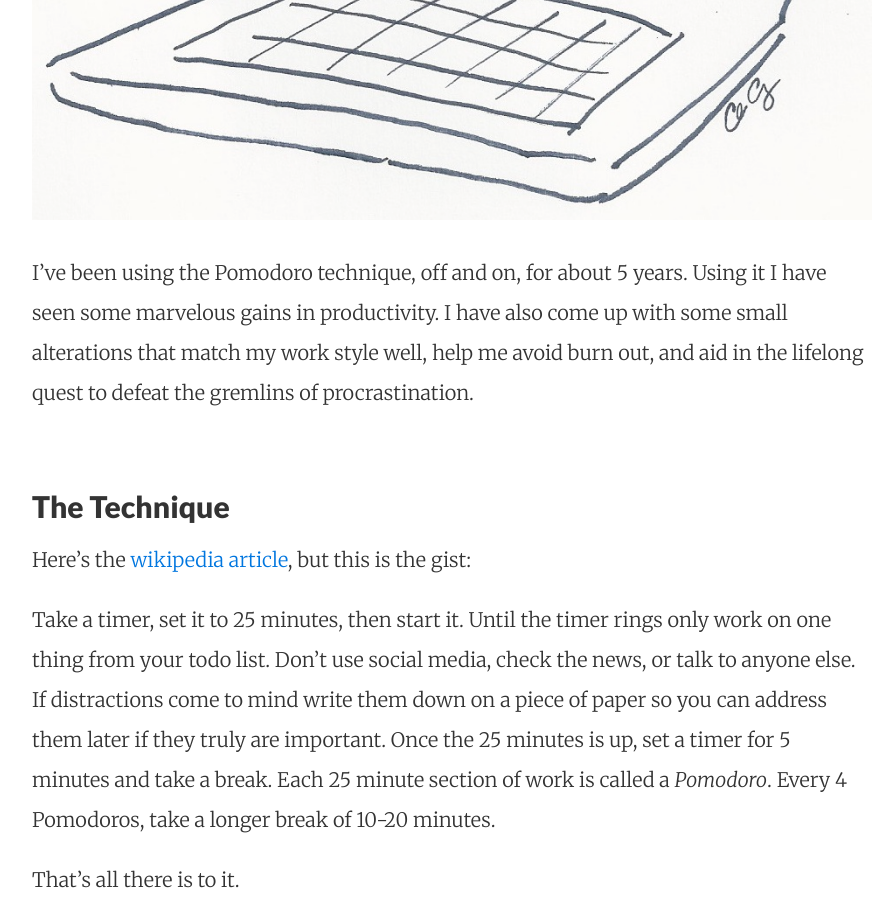
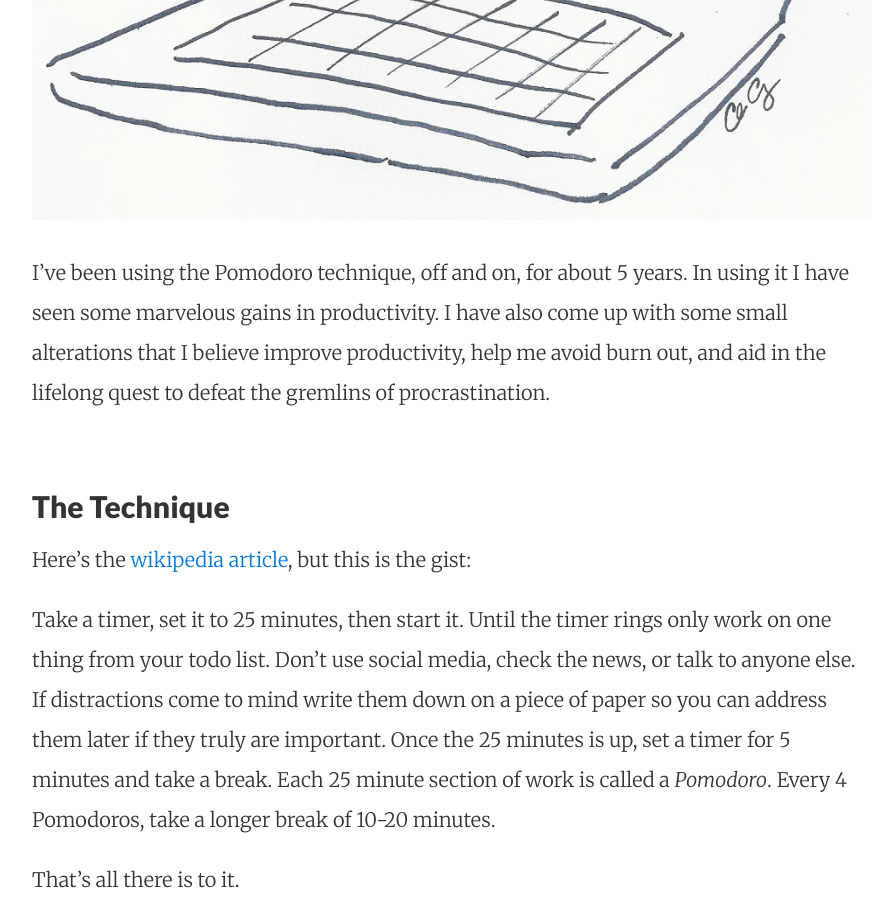
Before and after one commit to HiccupinGminor/HiccupinGminor.github.io, a Jekyll site: the page built from _posts/2017-11-13-five-years-of-pomodoros.md, in a window 1280 px wide and 900 px high, scrolled down 1086 px. Shown: the whole window, without its empty margins (188-1083 px from the left). Built offline with Jekyll 4.4.1, drawn with Linux system fonts in a browser that asks for light colours.

```diff
--- a/_posts/2017-11-13-five-years-of-pomodoros.md
+++ b/_posts/2017-11-13-five-years-of-pomodoros.md
@@ -6,7 +6,7 @@
 ---
 ![Procrastination gremlins hate the Pomodoro Technique](/images/five-years-of-pomodoros/pomodoro-gremlin.jpg)
 
-I've been using the Pomodoro technique, off and on, for about 5 years. Using it I have seen some marvelous gains in productivity. I have also come up with some small alterations that match my work style well, help me avoid burn out, and aid in the lifelong quest to defeat the gremlins of procrastination.
+I've been using the Pomodoro technique, off and on, for about 5 years. In using it I have seen some marvelous gains in productivity. I have also come up with some small alterations that I believe improve productivity, help me avoid burn out, and aid in the lifelong quest to defeat the gremlins of procrastination.
 
 ## The Technique
 
```
